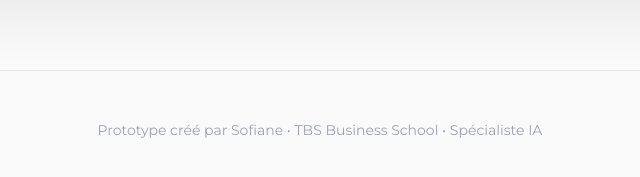
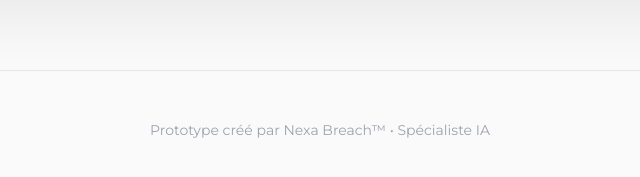
Before and after one commit to Kwost/ai-chatbot-widget, a website: page demo-lapepite.html in a window 1280 px wide. Shown: the part 2706-2883 px from the top of the page, 320-960 px from the left. Drawn offline with nearby package versions, Linux system fonts and the light colour scheme; a script that the page names is missing.

Commit message:
Modifications pages

```diff
--- a/demo-lapepite.html
+++ b/demo-lapepite.html
@@ -543,7 +543,7 @@
 
   <!-- Footer -->
   <div class="footer">
-    Prototype créé par Sofiane • TBS Business School • Spécialiste IA
+    Prototype créé par Nexa Breach™ • Spécialiste IA
   </div>
 
   <script
```
Also changed, not shown: demo-pipelettes.html (+1 -1 lines).
